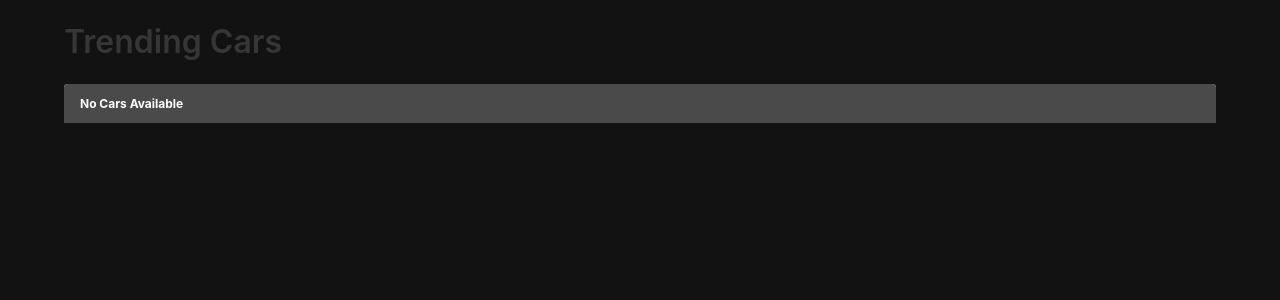
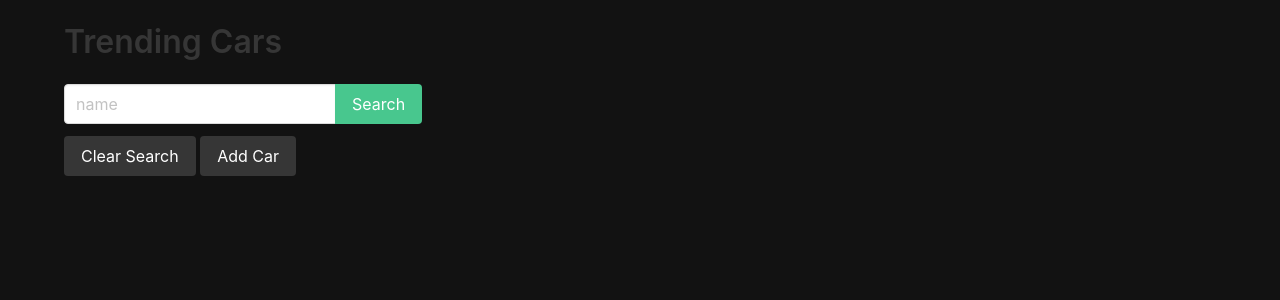
Before and after one commit to jeffreygreenjr/django_cars_collector, a Django app: page /cars/ in a window 1280 px wide. Shown: the part 52-352 px from the top of the page. Run offline with Django 4.2, Linux system fonts and the light colour scheme; data that the repository does not hold is empty.

Commit message:
Added a search engine as well as an add a car form

```diff
--- a/main_app/models.py
+++ b/main_app/models.py
@@ -4,8 +4,8 @@ from django.db import models
 class Car(models.Model):
 
     name = models.CharField(max_length=100)
-    year = models.TextField(max_length=500)
-    img = models.CharField(max_length=250)
+    year = models.TextField(max_length=4)
+    img = models.CharField(max_length=500)
     created_at = models.DateTimeField(auto_now_add=True)
 
     def __str__(self):
--- a/main_app/templates/car_list.html
+++ b/main_app/templates/car_list.html
@@ -1,11 +1,21 @@
-{% extends 'base.html' %}
+{% extends 'base.html' %} {% block content %}
 
-{% comment %} for head title tags and helping us with SEO {% endcomment %}
-{% block title %}Car{% endblock  %}
+<h1 class="title pt-5">{{header}}</h1>
 
-{% block content %}
-
-<h1 class="title pt-5">Trending Cars</h1>
+<form class="mb-5" method="get">
+  <div class="field has-addons">
+    <div class="control">
+      <!--  Our input will search by name of car  -->
+      <input class="input" type="text" name="name" placeholder="name" />
+    </div>
+    <div class="control">
+      <input class="button is-success" type="submit" value="Search" />
+    </div>
+  </div>
+  <!--  This anchor tag will redirect back to car list without a query param -->
+  <a class="button is-dark" href="{% url 'car_list' %}">Clear Search</a>
+  <a class="button is-dark" href="{% url 'artist_create' %}">Add Car</a>
+</form>
 <div class="gallery">
   {% for car in cars %}
   <a href="">
@@ -20,12 +30,7 @@
       </div>
     </div>
   </a>
-	{% empty %}
-  <article class="message">
-    <div class="message-header">
-      <p>No Cars Available</p>
-    </div>
-  </article>
   {% endfor %}
 </div>
+
 {% endblock %}
--- a/main_app/urls.py
+++ b/main_app/urls.py
@@ -5,5 +5,6 @@ from . import views
 urlpatterns = [
     path('', views.Home.as_view(), name="home"),
     path('about/', views.About.as_view(), name="about"),
-    path('cars/', views.CarList.as_view(), name="car_list")
+    path('cars/', views.CarList.as_view(), name="car_list"),
+    path('cars/new/', views.CarCreate.as_view(), name="artist_create")
 ]
--- a/main_app/views.py
+++ b/main_app/views.py
@@ -3,7 +3,7 @@ from django.views import View # <- View class to handle requests
 from django.http import HttpResponse # <- a class to handle sending a type of response
 #...
 from django.views.generic.base import TemplateView
-
+from django.views.generic.edit import CreateView
 from .models import Car
 
 # Create your views here.
@@ -35,10 +35,36 @@ class About(TemplateView):
 #         "https://i.scdn.co/image/7bc3bb57c6977b18d8afe7d02adaeed4c31810df"),
 # ]
 
+# class CarList(TemplateView):
+#     template_name = "car_list.html"
+
+#     def get_context_data(self, **kwargs):
+#         context = super().get_context_data(**kwargs)
+#         context["cars"] = Car.objects.all() # this is where we add the key into our context object for the view to use
+#         return context
+
 class CarList(TemplateView):
     template_name = "car_list.html"
 
     def get_context_data(self, **kwargs):
         context = super().get_context_data(**kwargs)
-        context["cars"] = Car.objects.all() # this is where we add the key into our context object for the view to use
+        # to get the query parameter we have to acccess it in the request.GET dictionary object
+        name = self.request.GET.get("name")
+        # If a query exists we will filter by name
+        if name != None:
+            # .filter is the sql WHERE statement and name__icontains is doing a search for any name that contains the query param
+            context["cars"] = Car.objects.filter(name__icontains=name)
+            # We add a header context that includes the search param
+            context["header"] = f"Searching for {name}"
+        else:
+            context["cars"] = Car.objects.all()
+            # default header for not searching
+            context["header"] = "Trending Cars"
         return context
+
+
+class CarCreate(CreateView):
+    model = Car
+    fields = ['name', 'year', 'img']
+    template_name = "car_create.html"
+    success_url = "/cars/"
```
Also changed, not shown: main_app/templates/car_create.html (added, +14 -0 lines).
